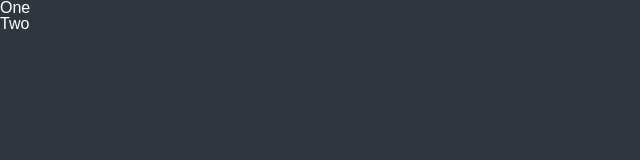
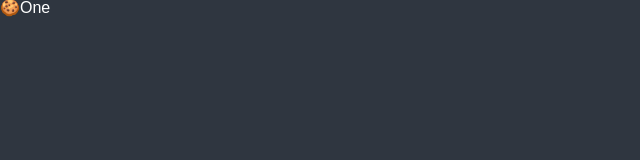
Before and after one commit to kkuyu/react-master-class-trello, a React (Create React App) app: page / in a window 1280 px wide. Shown: the top 160 px of the page, without its empty margins (0-640 px from the left). Built offline with nearby package versions, Linux system fonts and the light colour scheme; a web font is replaced by a local one.

Commit message:
Drag and Drop part Two

```diff
--- a/src/App.tsx
+++ b/src/App.tsx
@@ -5,13 +5,15 @@
   return (
     <DragDropContext onDragEnd={onDragEnd}>
       <Droppable droppableId="one">
-        {() => (
-          <ul>
+        {(provided) => (
+          <ul ref={provided.innerRef} {...provided.droppableProps}>
             <Draggable draggableId="first" index={0}>
-              {() => <li>One</li>}
-            </Draggable>
-            <Draggable draggableId="second" index={1}>
-              {() => <li>Two</li>}
+              {(provided) => (
+                <li ref={provided.innerRef} {...provided.draggableProps}>
+                  <span {...provided.dragHandleProps}>🍪</span>
+                  <span>One</span>
+                </li>
+              )}
             </Draggable>
           </ul>
         )}
--- a/src/index.tsx
+++ b/src/index.tsx
@@ -72,12 +72,10 @@
 
 const root = ReactDOM.createRoot(document.getElementById("root") as HTMLDivElement);
 root.render(
-  <React.StrictMode>
   <RecoilRoot>
     <ThemeProvider theme={darkTheme}>
       <GlobalStyle />
       <App />
     </ThemeProvider>
   </RecoilRoot>
-  </React.StrictMode>
 );
```
Lines whose indentation alone changed are shown as unchanged.
